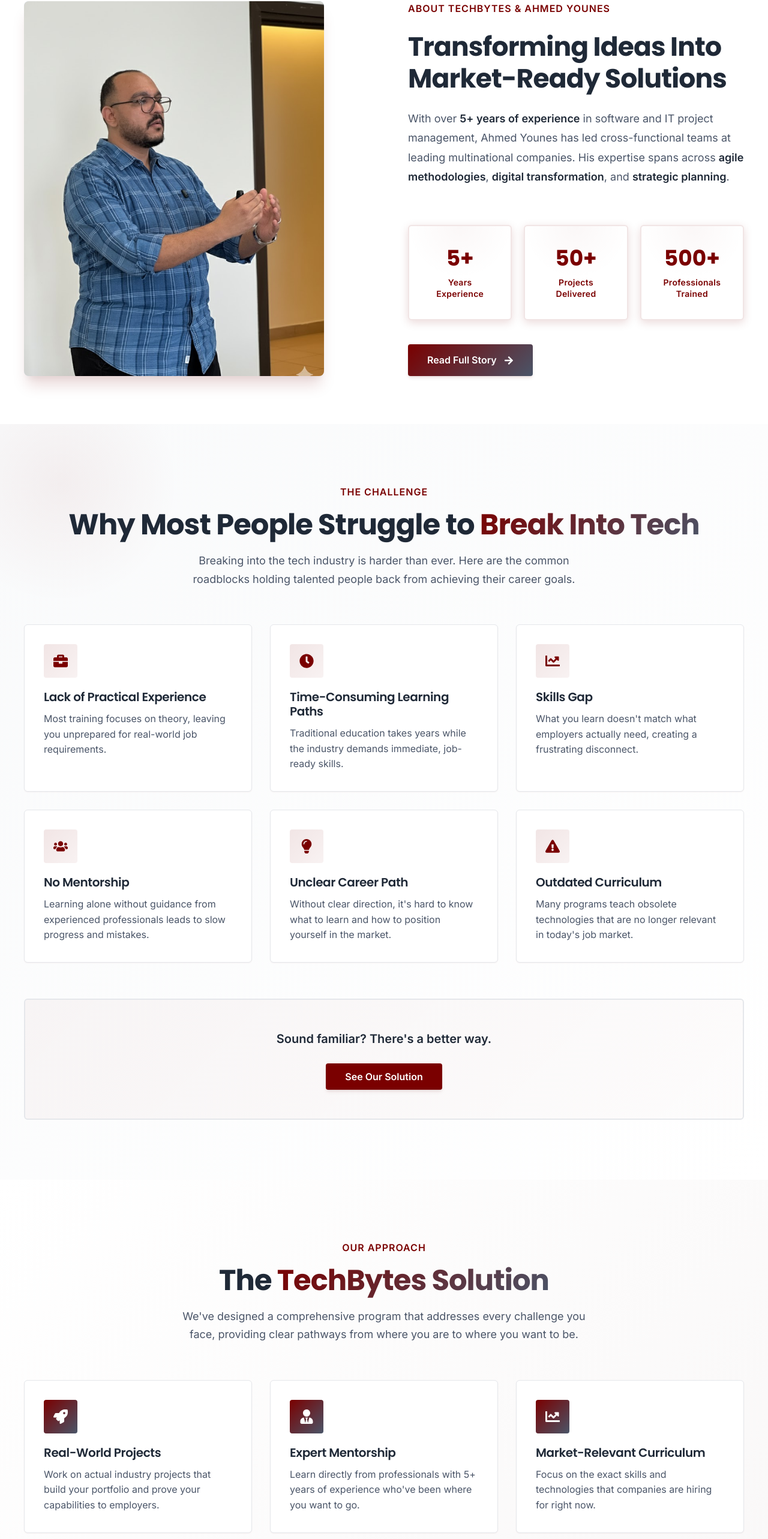
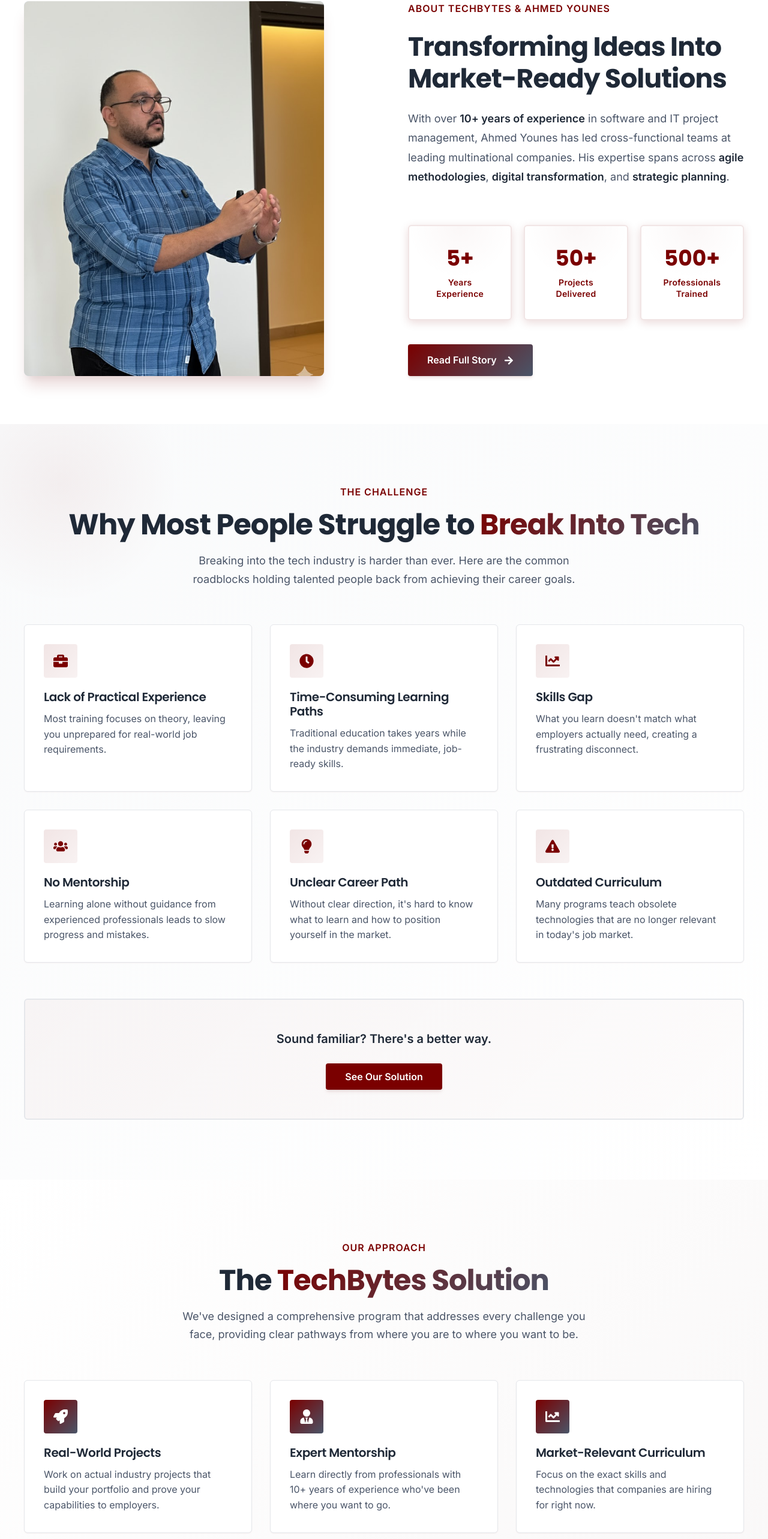
Before and after one commit to mstfa13/Younes, a React (Vite) app: page / in a window 1280 px wide. Shown: the part 1632-4198 px from the top of the page at 60% size. Built offline with nearby package versions, Linux system fonts and the light colour scheme.

Commit message:
Update 5+ years to 10+ years of experience across the site

```diff
--- a/src/components/About.jsx
+++ b/src/components/About.jsx
@@ -63,7 +63,7 @@ const About = () => {
           </motion.h2>
 
           <motion.p className="about-text" variants={itemVariants}>
-            With over <strong>5+ years of experience</strong> in software and IT project management,
+            With over <strong>10+ years of experience</strong> in software and IT project management,
             Ahmed Younes has led cross-functional teams at leading multinational companies. His expertise
             spans across <strong>agile methodologies</strong>, <strong>digital transformation</strong>,
             and <strong>strategic planning</strong>.
--- a/src/components/Solutions.jsx
+++ b/src/components/Solutions.jsx
@@ -13,7 +13,7 @@ const Solutions = () => {
     {
       icon: <FaUserTie />,
       title: "Expert Mentorship",
-      description: "Learn directly from professionals with 5+ years of experience who've been where you want to go."
+      description: "Learn directly from professionals with 10+ years of experience who've been where you want to go."
     },
     {
       icon: <FaChartLine />,
--- a/src/components/Training.jsx
+++ b/src/components/Training.jsx
@@ -14,7 +14,7 @@ const Training = () => {
     {
       icon: <FaUsers />,
       title: "Expert Mentorship",
-      text: "Get personalized guidance from industry veterans with 5+ years of experience."
+      text: "Get personalized guidance from industry veterans with 10+ years of experience."
     },
     {
       icon: <FaRocket />,
```
